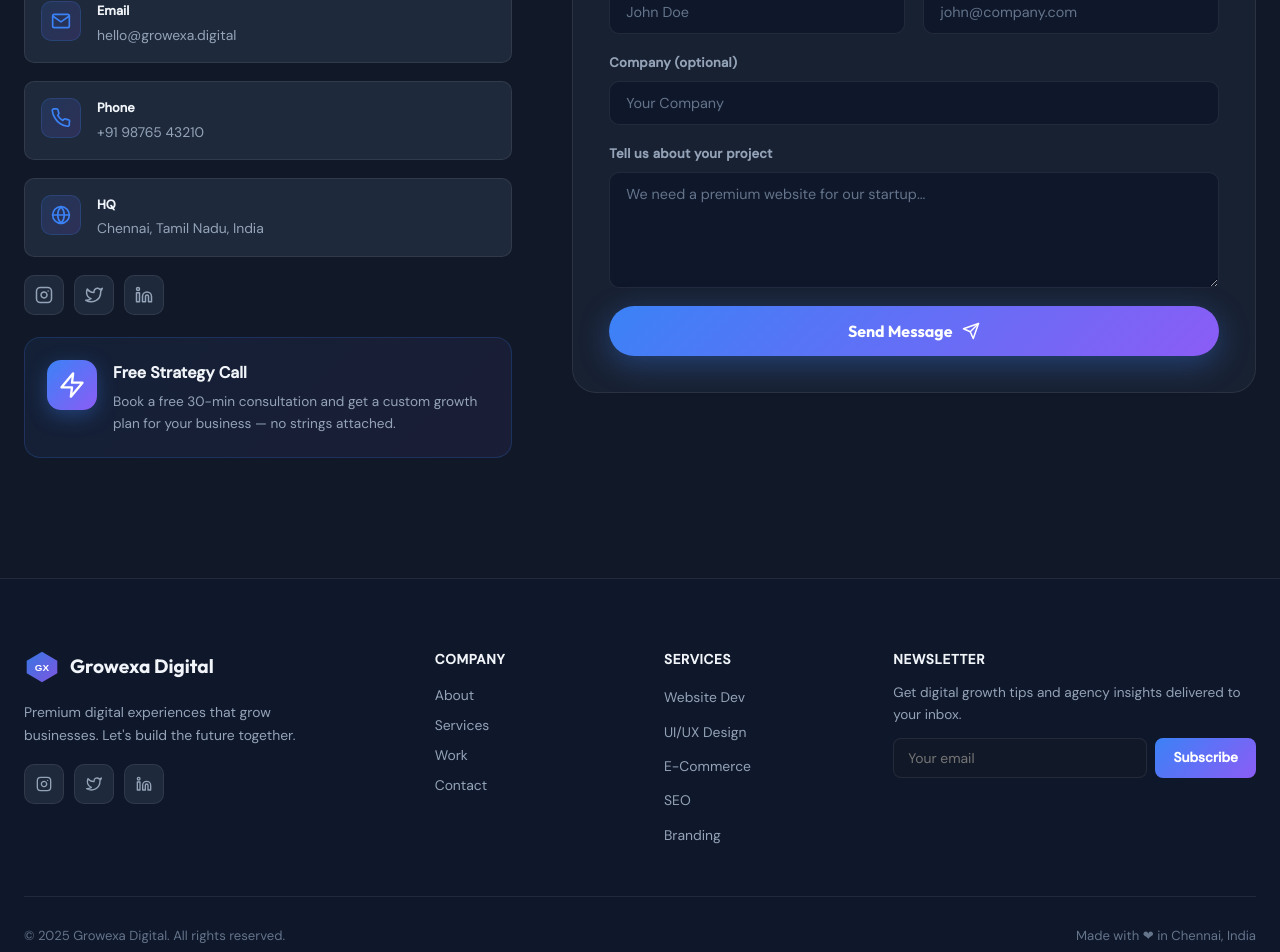
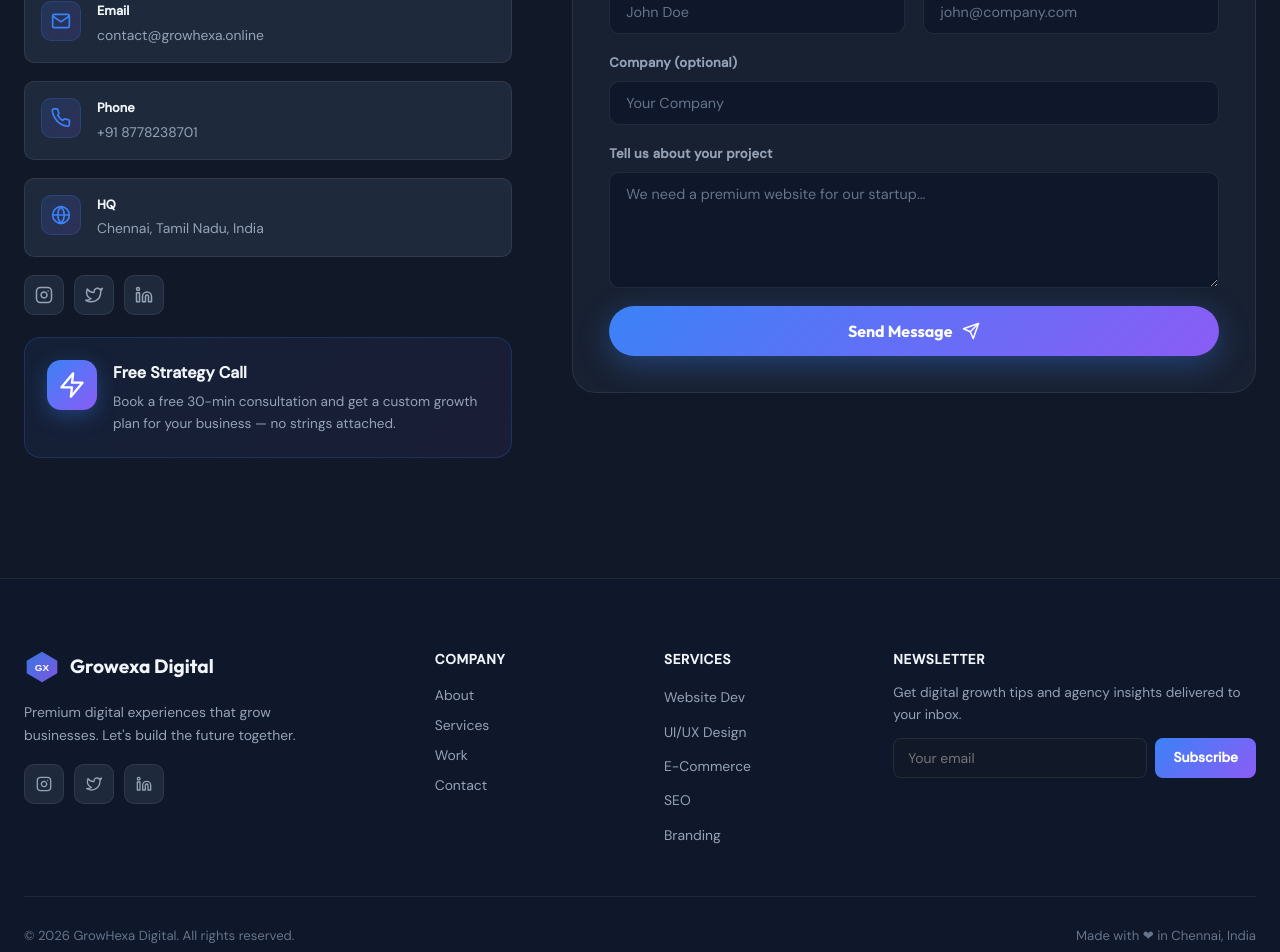
Before and after one commit to 877-82-38/Growhexa, a React (Vite) app: page / in a window 1280 px wide. Shown: the part 6880-7832 px from the top of the page. Built offline with nearby package versions, Linux system fonts and the light colour scheme.

Commit message:
initial commit

```diff
--- a/src/App.jsx
+++ b/src/App.jsx
@@ -780,11 +780,11 @@ const Contact = () => {
             <h3 className="contact-info-title">Get in Touch</h3>
             <div className="contact-item">
               <div className="contact-icon"><Icon name="mail" size={20}/></div>
-              <div><strong>Email</strong><p>hello@growexa.digital</p></div>
+              <div><strong>Email</strong><p>contact@growhexa.online</p></div>
             </div>
             <div className="contact-item">
               <div className="contact-icon"><Icon name="phone" size={20}/></div>
-              <div><strong>Phone</strong><p>+91 98765 43210</p></div>
+              <div><strong>Phone</strong><p>+91 8778238701</p></div>
             </div>
             <div className="contact-item">
               <div className="contact-icon"><Icon name="globe" size={20}/></div>
@@ -885,7 +885,7 @@ const Footer = () => {
         </div>
       </div>
       <div className="footer-bottom">
-        <span>© 2025 Growexa Digital. All rights reserved.</span>
+        <span>© 2026 GrowHexa Digital. All rights reserved.</span>
         <span>Made with ❤ in Chennai, India</span>
       </div>
     </footer>
```
